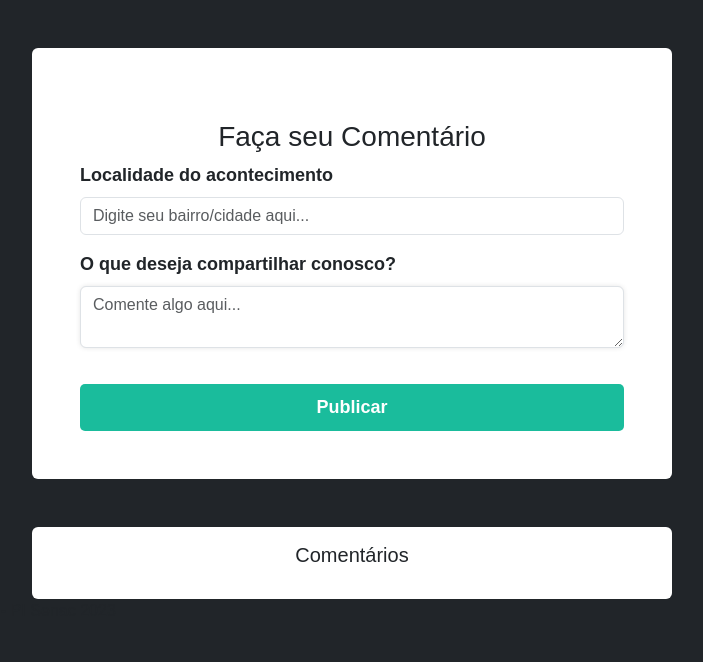
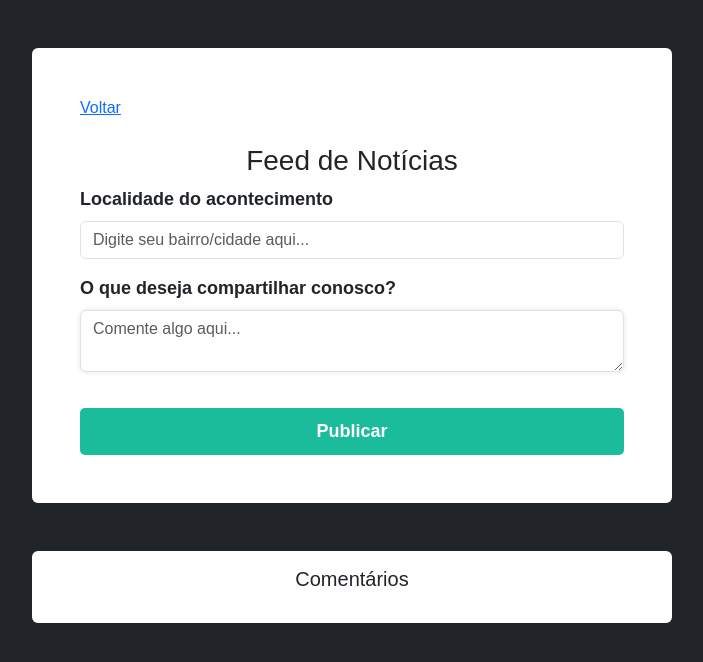
Before and after one commit to Jrbarradas/PI-2-Entrega, a plain HTML site: page feed.html in a window 1280 px wide. Shown: the whole page, without its empty margins (288-991 px from the left). Drawn offline with nearby package versions, Linux system fonts and the light colour scheme.

Commit message:
PI-2-Entrega

```diff
--- a/feed.html
+++ b/feed.html
@@ -11,8 +11,10 @@
 
     <div class="d-flex justify-content-center mt-5">
 
+
         <form id="formulario" class="rounded-2 bg-white p-5 w-50">
-            <h3 class="text-center mt-4">Faça seu Comentário</h3>
+            <a href="index.html">Voltar</a>
+            <h3 class="text-center mt-4">Feed de Notícias</h3>
 
             <div class="mb-3">
                 <label for="inputName" class="form-label">Localidade do acontecimento</label>
```
